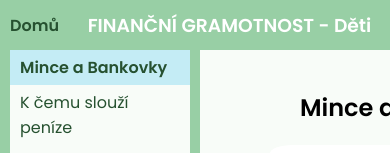
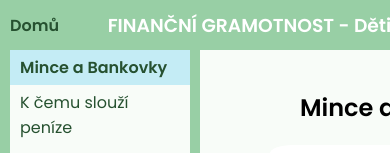
Before and after one commit to Andbrea/Financni-gramotnost, a React app: page /deti/minceabankovky in a window 390 px wide. Shown: the top 153 px of the page. Built offline with nearby package versions, Linux system fonts and the light colour scheme.

Commit message:
changes in header

```diff
--- a/src/PageLayout/style.css
+++ b/src/PageLayout/style.css
@@ -25,21 +25,20 @@
 }
 
 .home-btn-box {
-    flex-basis: 10%;
+    flex-basis: 15%;
 }
 
 .header-title-box {
-    flex-basis: 90%;
+    flex-basis: 85%;
 }
 
-.header-title {
-    margin: 0;
+@media screen and (max-width: 430px) {
+    .header {
+        width: 430px;
+    }
 }
+
 .home {
-    /* position: fixed;
-    left: 10px;
-    top: 10px; */
-
     text-decoration: none;
 
     padding: 5px 10px;
--- a/src/Teens/SavingCalculator/style.css
+++ b/src/Teens/SavingCalculator/style.css
@@ -55,7 +55,6 @@ input[type='number']:disabled {
 
 .button-count {
     margin-top: 18px;
-    /* background-color: #f8fcf8; */
     border: 1px solid rgb(113, 137, 143);
     border-radius: 5px;
     padding: 8px 16px;
```
